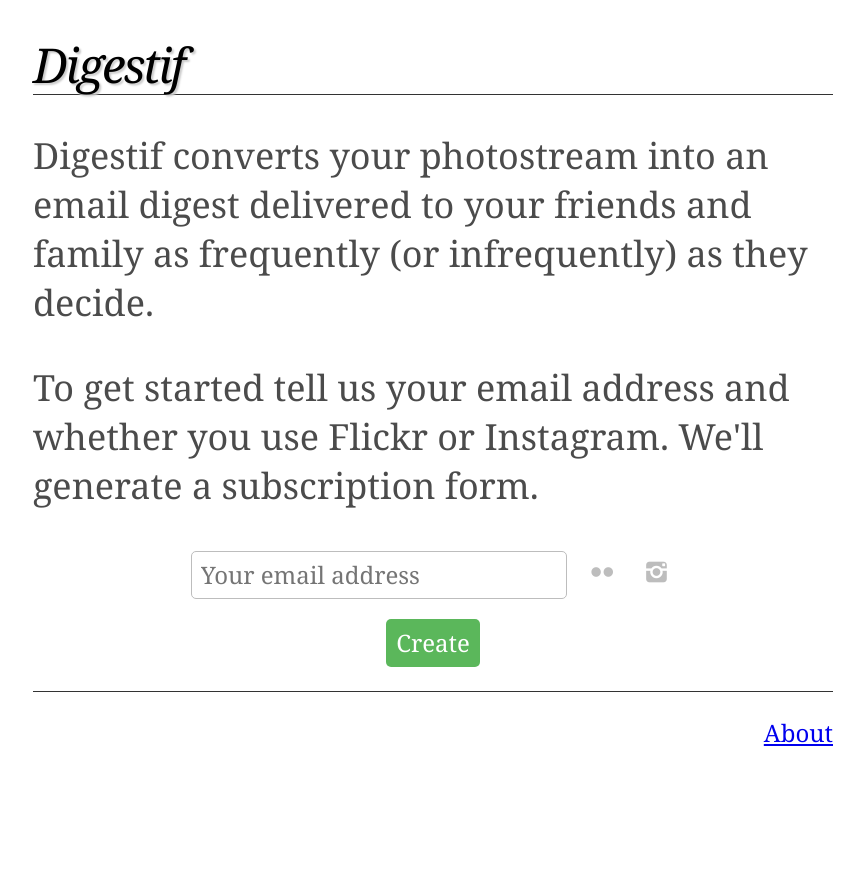
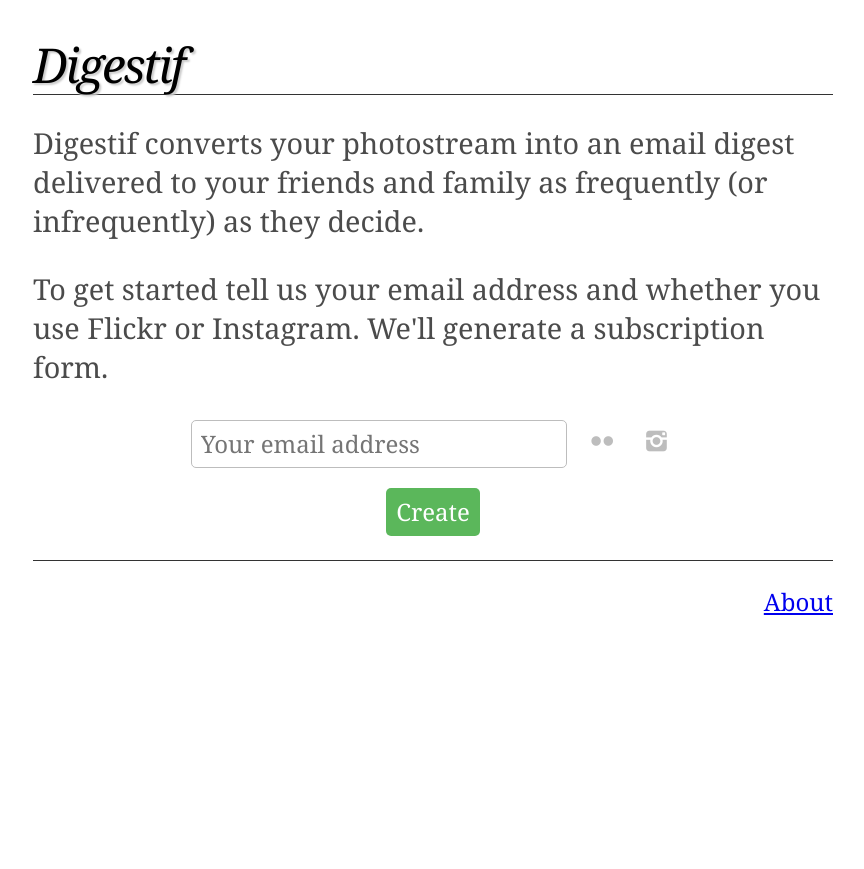
Before and after one commit to jc/digestif, a Flask app: page / in a window 1280 px wide. Shown: the whole page, without its empty margins (207-1071 px from the left). After the commit the page ends 615 px from the top, so only its background shows below. Run offline with Flask 2, Linux system fonts and the light colour scheme; parts of the project's set-up code (start-up, migrations or seed data) failed here and were passed over; some libraries are stand-ins or nearby versions.

Commit message:
Font sizes and social colors

```diff
--- a/digestif/static/style.css
+++ b/digestif/static/style.css
@@ -9,7 +9,7 @@
     font-style: normal;
 }
 
-html, body, div, span, ol, ul, li, lh {
+html, body, div, span {
     margin: 0;
     padding: 0;
     border: 0;
@@ -63,7 +63,7 @@ button.action {
 }
 
 p {
-    font-size: 1.5em;
+    font-size: 1.2em;
 }
 
 #header {
@@ -134,7 +134,7 @@ h1 a {
     margin:0;
     margin-bottom: 2px;
     padding:0;
-    font-size:10px;
+    font-size:14px;
 }
 
 .caption {
@@ -159,12 +159,10 @@ h1 a {
 .social {
 	font-family: "entypo-social";
     font-size: 48px;
-    padding-left: 11px;
-    padding-right: 11px;
-}
+ }
 
 .active {
-    color: inherit;
+    color: #5bb75b;
 }
 
 .inactive {
@@ -187,6 +185,11 @@ h1 a {
     -moz-user-select: none;
     -webkit-user-select: none;
     user-select: none;
+}
+
+.service {
+   padding-left: 11px;
+   padding-right: 11px;
 }
 
 #more:hover, #less:hover {
```
